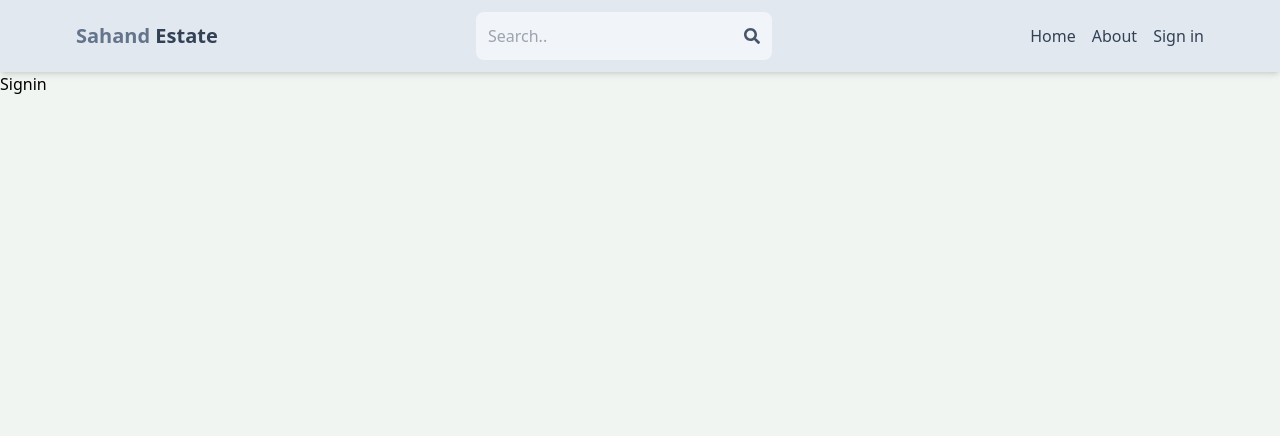
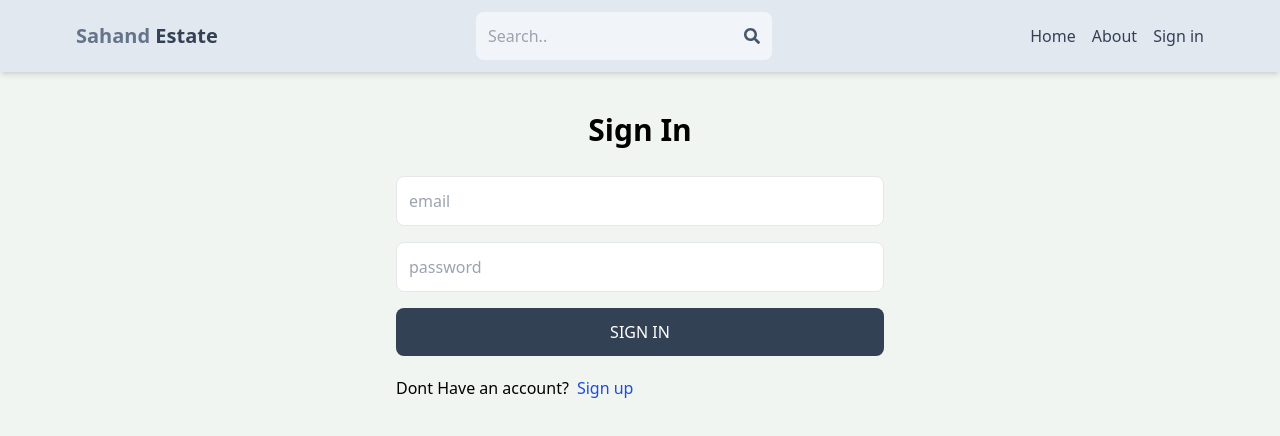
Before and after one commit to RounakChatterjee2004/MERN-RealEstate, a React (Vite) app in the folder client/: page /sign-in in a window 1280 px wide. Shown: the top 436 px of the page. Built offline with nearby package versions, Linux system fonts and the light colour scheme.

Commit message:
completed signIn page functionality

```diff
--- a/client/src/pages/Signin.jsx
+++ b/client/src/pages/Signin.jsx
@@ -1,5 +1,89 @@
-import React from "react";
+import { set } from "mongoose";
+import React, { useState } from "react";
+import { Link, useNavigate } from "react-router-dom";
+export default function SignIn() {
+  const [formData, setFormData] = useState({});
+  const [error, setError] = useState(null);
+  const [loading, setLoading] = useState(false);
+  const navigate = useNavigate(null);
 
-export default function Signin() {
-  return <div>Signin</div>;
+  const handleChange = (e) => {
+    setFormData({
+      ...formData, // Copy all existing data in the form
+      [e.target.id]: e.target.value, //update the new data
+    });
+
+    // console.log(formData);
+  };
+
+  const handleSubmit = async (e) => {
+    try {
+      e.preventDefault();
+
+      setLoading(true);
+      const res = await fetch("/api/auth/signin", {
+        method: "POST",
+        headers: {
+          "Content-Type": "application/json",
+        },
+        body: JSON.stringify(formData),
+      });
+
+      const data = await res.json();
+
+      if (data.success === false) {
+        setLoading(false);
+        setError(data.message);
+        return;
+      }
+      setLoading(false);
+      console.log(data);
+      setError(null);
+      // navigate the user to the home page since the user has signed up successfully
+
+      navigate("/");
+    } catch (err) {
+      setLoading(false);
+      setError(err.message);
+    }
+  };
+
+  return (
+    <div className="p-3 max-w-lg mx-auto">
+      <h1 className="text-3xl text-center font-semibold my-7"> Sign In</h1>
+
+      <form onSubmit={handleSubmit} className="flex flex-col gap-4">
+        <input
+          type="email"
+          placeholder="email"
+          className="border p-3 rounded-lg  "
+          id="email"
+          onChange={handleChange}
+        />
+        <input
+          type="password"
+          placeholder="password"
+          className="border p-3 rounded-lg  "
+          id="password"
+          onChange={handleChange}
+        />
+
+        <button
+          disabled={loading}
+          className="bg-slate-700 text-white p-3 rounded-lg uppercase hover:opacity-95 disabled:opacity-80"
+        >
+          {loading ? "Loading..." : "Sign In"}
+        </button>
+      </form>
+
+      <div className="flex gap-2 mt-5">
+        <p> Dont Have an account?</p>
+        <Link to={"/sign-up"}>
+          <span className="text-blue-700">Sign up</span>
+        </Link>
+      </div>
+
+      {error && <p className="text-red-500 mt-5">{error}</p>}
+    </div>
+  );
 }
```
